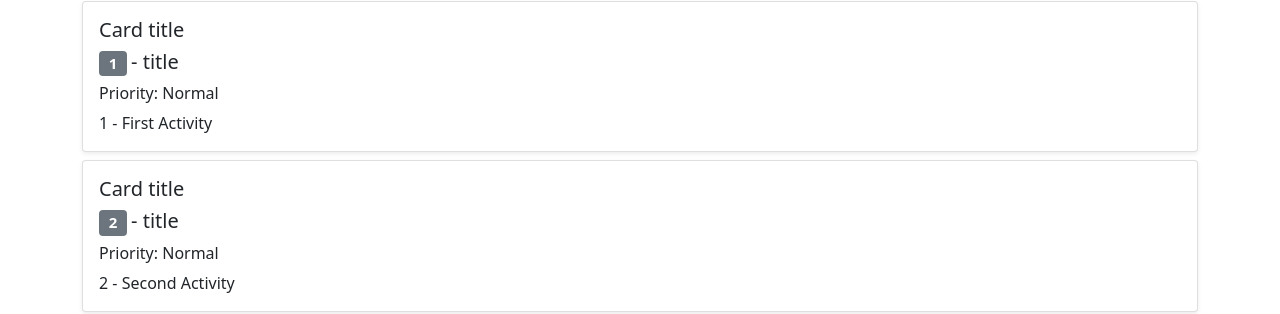
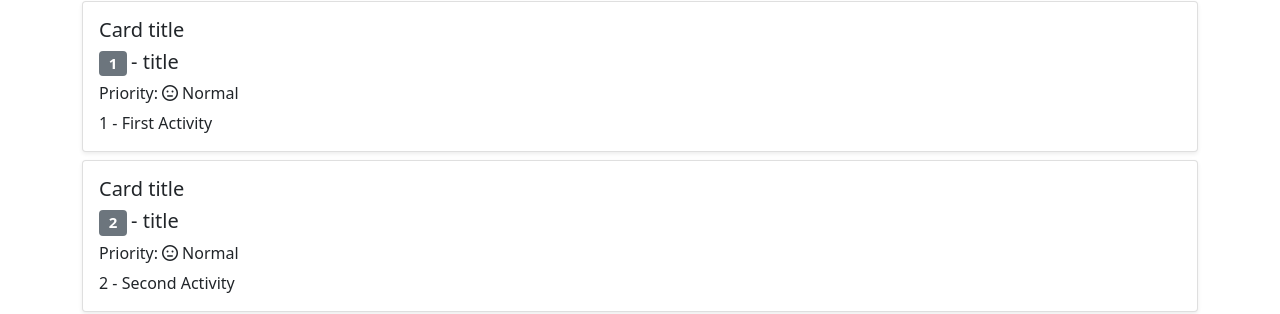
Before and after one commit to lucasrochadejesus/ReactAspnetCore, a React (Create React App) app in the folder React/proactivity/: page / in a window 1280 px wide. Shown: the part 139-453 px from the top of the page. Built offline with nearby package versions, Linux system fonts and the light colour scheme.

Commit message:
Changes
Changes

```diff
--- a/React/proactivity/src/App.js
+++ b/React/proactivity/src/App.js
@@ -1,5 +1,5 @@
 import './App.css';
-import {useState} from 'react';
+import { useState } from 'react';
 
 let initialState =  [{
   "id" : 1,
@@ -17,17 +17,16 @@ function App() {
 
   const [activities, setActivities] = useState(initialState)
 
-
-
   function addActivity(e){
+    // e.preventDefault() added for stop submit the form default
     e.preventDefault();
 
     const act = {
       id: document.getElementById('id').value,
       description: document.getElementById('description').value
     };
-
-    setActivities([...activities, {...activities}]);
+    // spred operator to add activity in array
+    setActivities([...activities, {...act}]);
     console.log(activities);
   }
 
@@ -64,7 +63,11 @@ function App() {
                   - title
                 </h5>
                 <h6>
-                  Priority: Normal
+                Priority:
+                <span className="ms-1 text-black">
+                  <i className="me-1 fa-regular fa-face-meh"></i>
+                  Normal
+                </span>
                 </h6>
               </div>
               {act.id} - {act.description}
--- a/React/proactivity/src/index.css
+++ b/React/proactivity/src/index.css
@@ -0,0 +1 @@
+@import url('../node_modules/@fortawesome/fontawesome-free/css/all.min.css');
```
